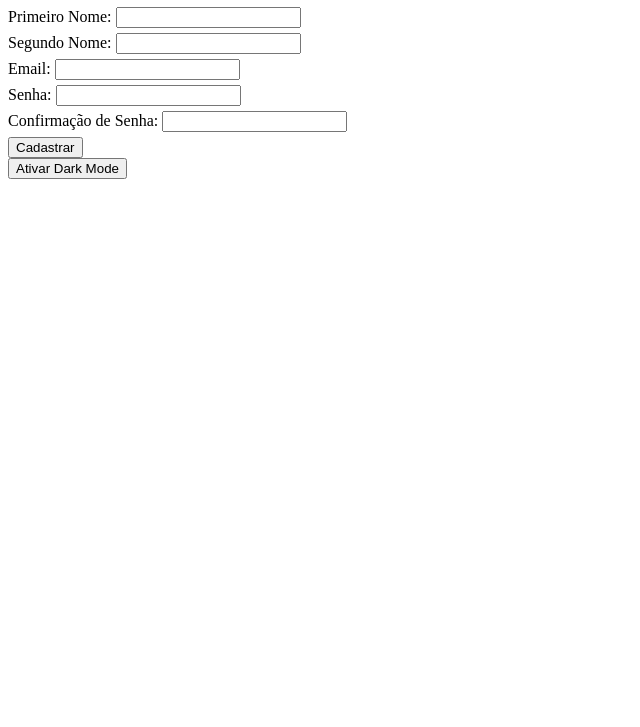
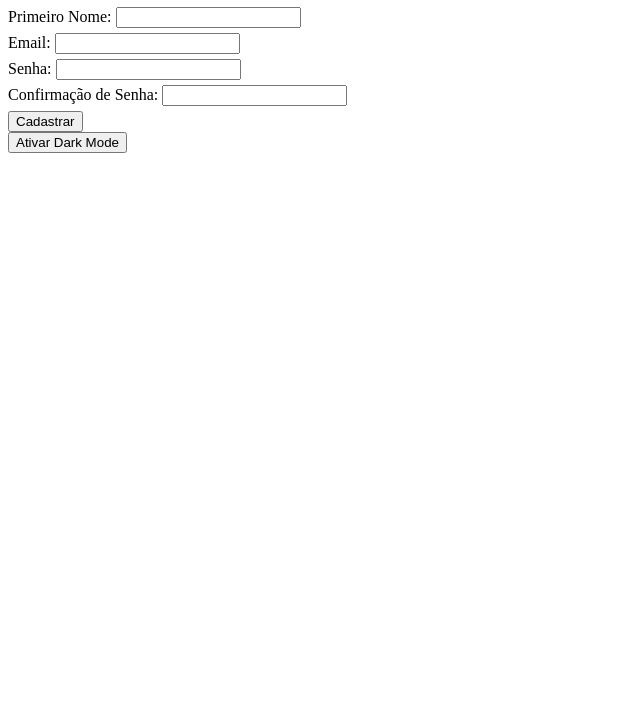
Before and after one commit to jerrybryan007/CP-3, a plain HTML site: page index.html in a window 1280 px wide. Shown: the part 73-800 px from the top of the page, without its empty margins (0-640 px from the left). Drawn offline with Linux system fonts and the light colour scheme.

Commit message:
removendo erro

```diff
--- a/index.html
+++ b/index.html
@@ -15,11 +15,7 @@
       <div class="error-message" id="firstNameError"></div>
     </div>
 
-    <div>
-      <label for="lastName">Segundo Nome:</label>
-      <input type="text" id="lastName" required>
-      <div class="error-message" id="lastNameError"></div>
-    </div>
+
 
     <div>
       <label for="email">Email:</label>
```
